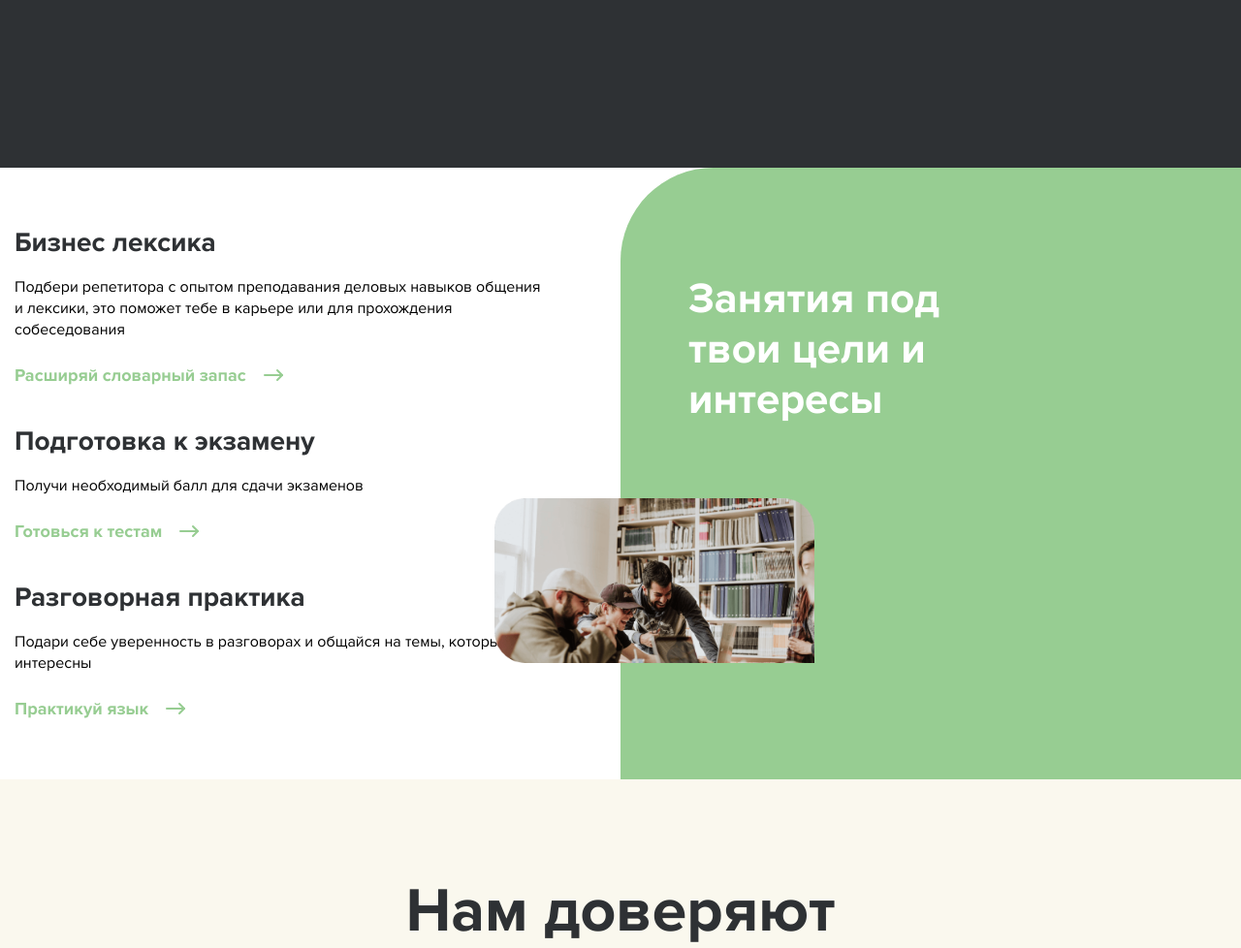
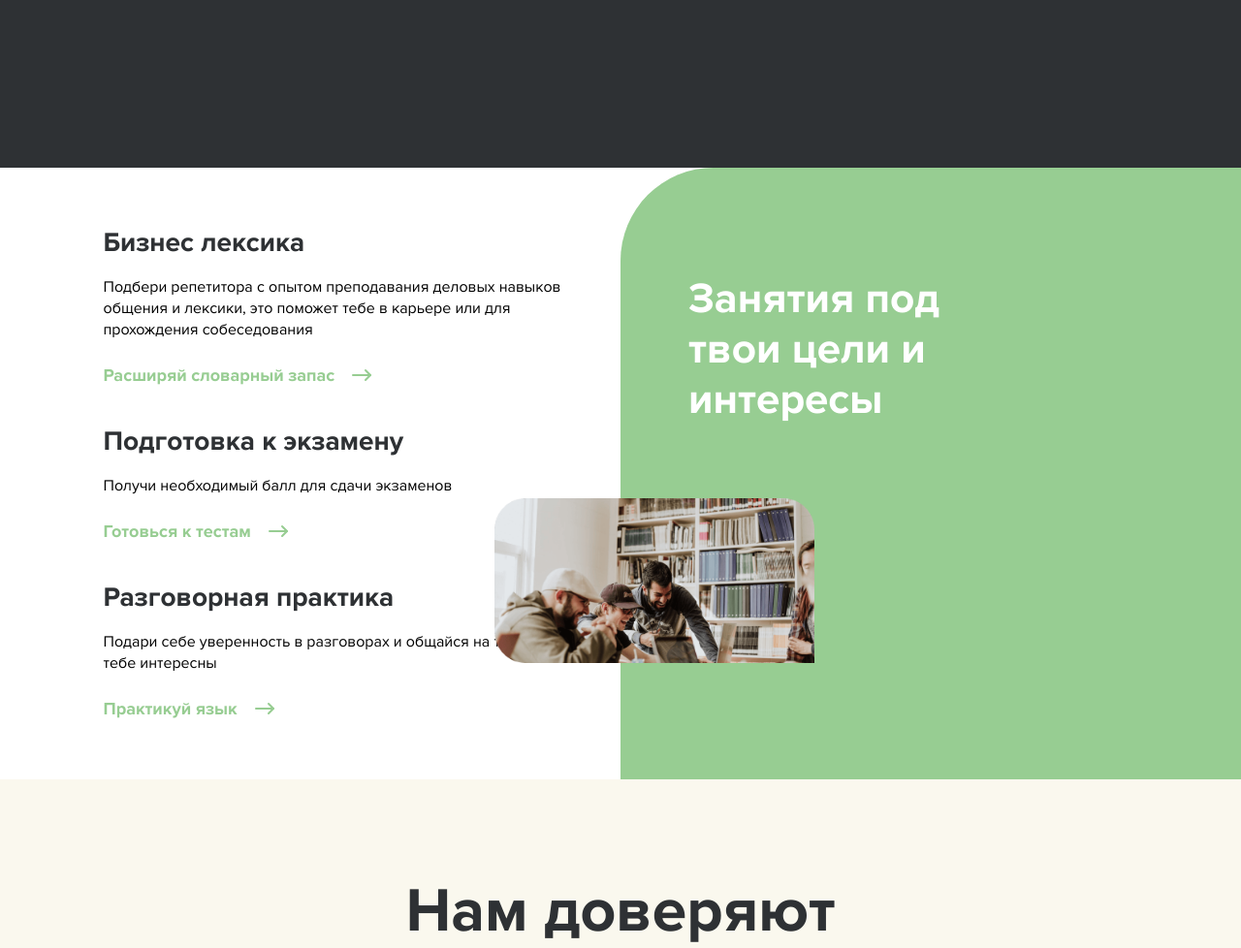
Before and after one commit to vilenskayaa/fratteli, a PHP site: page /web/home.php in a window 1280 px wide. Shown: the part 2769-3747 px from the top of the page at 97% size. Run offline with PHP 8.4, Linux system fonts and the light colour scheme; a user stored in the database is signed in; some libraries are stand-ins or nearby versions.

Commit message:
landing css

```diff
--- a/styles/css/landing.css
+++ b/styles/css/landing.css
@@ -75,6 +75,7 @@
       max-width: 320px;
       transition: all 0.3s ease;
   }
+
   .btn:hover {
       background-color: #74b36e;
   }
@@ -102,12 +103,14 @@
       font-weight: 300;
       font-size: 24px;
   }
+
   .header__container {
       position: relative;
       display: flex;
       justify-content: space-between;
       padding: 16px 50px 12px;
   }
+
   .header__text {
       padding-left: 140px;
   }
@@ -116,6 +119,7 @@
       overflow: hidden;
       position: relative;
   }
+
   .hero h1 {
       font-family: "Proxima Nova Rg";
       font-weight: 600;
@@ -124,15 +128,18 @@
       color: #FCFCFC;
       padding: 100px 0 50px;
   }
+
   .hero__background {
       position: absolute;
       right: -150px;
       top: -150px;
       z-index: -1;
   }
+
   .hero .container {
       padding: 170px 15px 0;
   }
+
   .hero__offer__text {
       font-family: "Proxima Nova Rg";
       font-weight: 400;
@@ -141,9 +148,11 @@
       color: #FCFCFC;
       max-width: 630px;
   }
+
   .hero__offer__button {
       margin-top: 120px;
   }
+
   .hero__offer__button a {
       color: #2E3134;
   }
@@ -151,9 +160,11 @@
   .about {
       padding-top: 100px;
   }
+
   .about .container {
       flex-direction: column;
   }
+
   .about__block {
       width: 100%;
       display: flex;
@@ -161,14 +172,17 @@
       flex-wrap: wrap;
       padding-bottom: 220px;
   }
+
   .about__block__text {
       max-width: 700px;
       min-width: 50%;
       align-self: center;
   }
+
   .about__block__text .list {
       padding: 15px;
   }
+
   .about__block__text .list__item {
       font-family: "Proxima Nova Rg";
       font-style: normal;
@@ -178,6 +192,7 @@
       color: #FCFCFC;
       padding: 12px 0;
   }
+
   .about__block__img {
       max-width: 700px;
   }
@@ -191,6 +206,7 @@
       color: #97CD92;
       transition: all 0.3s ease;
   }
+
   a.block__text__link:after {
       content: url('../../assets/icons/arrow--green.svg');
       display: inline-block;
@@ -198,10 +214,12 @@
       left: 16px;
       top: 6px;
   }
+
   a.block__text__link:hover:after {
       transition: transform 0.2s ease-in-out;
       transform: translate(50%, 0%);
   }
+
   .block__text__link:hover {
       color: #74b36e;
   }
@@ -211,16 +229,21 @@
       display: flex;
       flex-wrap: revert;
   }
+
   .course__text {
       padding-top: 60px;
+      margin-left: 15%;
   }
+
   .course__text__offer {
       padding-bottom: 40px;
       max-width: 550px;
   }
+
   .course__text__offer .block__text__link {
       color: #97CD92;
   }
+
   .course__img {
       max-width: 50%;
       position: relative;
@@ -228,14 +251,17 @@
       border-radius: 96px 0 0 0;
       padding: 110px 240px 120px 70px;
   }
+
   .course__img__block {
       position: relative;
   }
+
   .course__img__block img {
       max-width: 100%;
       position: relative;
       left: -200px;
   }
+
   .course__img h3 {
       padding-bottom: 75px;
   }
@@ -244,14 +270,17 @@
       background-color: #FAF8EE;
       padding: 100px 0;
   }
+
   .clients .container {
       flex-direction: column;
   }
+
   .clients__cards {
       display: flex;
       justify-content: space-between;
       flex-wrap: wrap;
   }
+
   .clients__cards .slick-list {
       padding-top: 70px !important;
   }
@@ -264,6 +293,7 @@
       text-align: center;
       margin: 0 12px;
   }
+
   .cards__item img {
       position: absolute;
       top: 0;
@@ -275,13 +305,16 @@
       background-color: #fff;
       padding: 144px 0;
   }
+
   .start-edu .container {
       flex-direction: column;
       align-items: center;
   }
+
   .start-edu h2 {
       padding-bottom: 24px;
   }
+
   .start-edu__text {
       font-family: "Proxima Nova Rg";
       font-style: normal;
@@ -291,10 +324,12 @@
       max-width: 777px;
       text-align: center;
   }
+
   .start-edu__button {
       max-width: 320px;
       margin-top: 80px;
   }
+
   .start-edu .start-edu__link {
       color: #fff;
   }
@@ -302,25 +337,30 @@
   .footer {
       padding-bottom: 70px;
   }
+
   .footer .container {
       flex-direction: column;
   }
+
   .footer__block {
       display: flex;
       justify-content: space-between;
       flex-wrap: wrap;
       padding: 80px 0;
   }
+
   .footer__block__socials {
       display: flex;
       justify-content: space-between;
       max-width: 182px;
       gap: 44px;
   }
+
   .footer__block__socials img {
       max-width: 32px;
       height: auto;
   }
+
   .footer__text {
       font-family: "Proxima Nova Rg";
       font-style: normal;
@@ -330,6 +370,7 @@
       color: #fff;
       opacity: 0.4;
   }
+
   .footer .seperator {
       height: 8px;
       background-color: #97CD92;
@@ -337,6 +378,7 @@
       transform: rotate(-180deg);
       max-width: 75px;
   }
+
   .footer .block__text {
       font-family: "Circular Std";
       font-style: normal;
@@ -344,16 +386,20 @@
       font-size: 12px;
       line-height: 160%;
   }
+
   .footer .block__text__link {
       color: #fff;
   }
+
   .footer .socials__link__img:hover .socials--hover path {
       transition: all 0.3s ease-in-out;
       fill: #97CD92;
   }
+
   .footer__block__sign {
       margin-right: 20px;
   }
+
   .footer__block__sign .block__text__link:after {
       content: url('../../assets/icons/arrow--white.svg');
   }
@@ -362,23 +408,19 @@
       .container {
           padding: 0 24px;
       }
-
       h2 {
           font-size: 28px;
           line-height: 32px;
       }
-
       h3 {
           font-size: 28px;
           line-height: 32px;
       }
-
       .header__text {
           font-size: 16px;
           line-height: 18px;
           padding-left: 0;
       }
-
       .hero .container {
           padding-top: 50px;
           flex-direction: column;
@@ -405,7 +447,6 @@
           margin-top: 62px;
           margin-bottom: 52px;
       }
-
       .about {
           padding-top: 25px;
       }
@@ -421,7 +462,6 @@
           font-size: 16px;
           line-height: 22px;
       }
-
       .course {
           flex-direction: column-reverse;
       }
@@ -443,7 +483,6 @@
           padding-top: 0;
           padding-bottom: 50px;
       }
-
       .clients {
           padding-top: 50px;
       }
@@ -453,7 +492,6 @@
       .clients__cards {
           padding-top: 24px;
       }
-
       .start-edu {
           padding: 52px 0;
       }
@@ -464,7 +502,6 @@
       .start-edu__btn {
           margin-top: 40px;
       }
-
       .footer {
           padding-bottom: 60px;
       }
@@ -481,12 +518,12 @@
           display: none;
       }
   }
+
   @media (max-width: 1160px) {
       .header__text {
           padding-left: 0px;
           font-size: 18px;
       }
-
       .course {
           flex-direction: column-reverse;
       }
```
Lines whose indentation alone changed are shown as unchanged.
